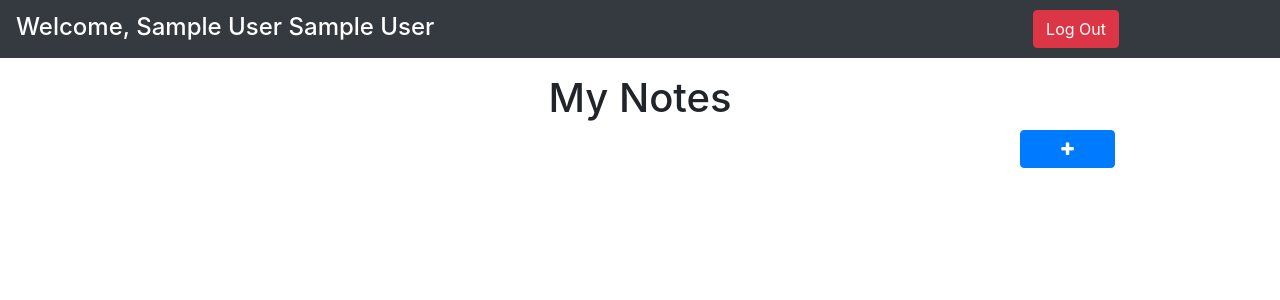
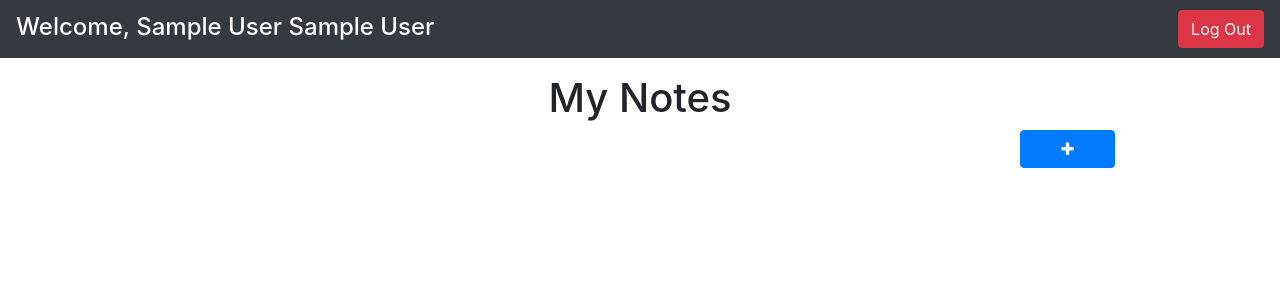
Before and after one commit to MrDimsum/MyAwesomeRepo, a PHP site: page / in a window 1280 px wide. Shown: the top 300 px of the page. Run offline with PHP 8.4, Linux system fonts and the light colour scheme; the visitor is signed in with stand-in values (Sample User, id 1); data that the repository does not hold is empty.

Commit message:
Update style.css

```diff
--- a/IT110-main/css/style.css
+++ b/IT110-main/css/style.css
@@ -17,10 +17,6 @@ li{
 
 .pageheader nav ul{
 	margin-left: 90px;
-}
-
-#btn_signout{
-	margin-right: 145px;
 }
 
 .card-header{
```
